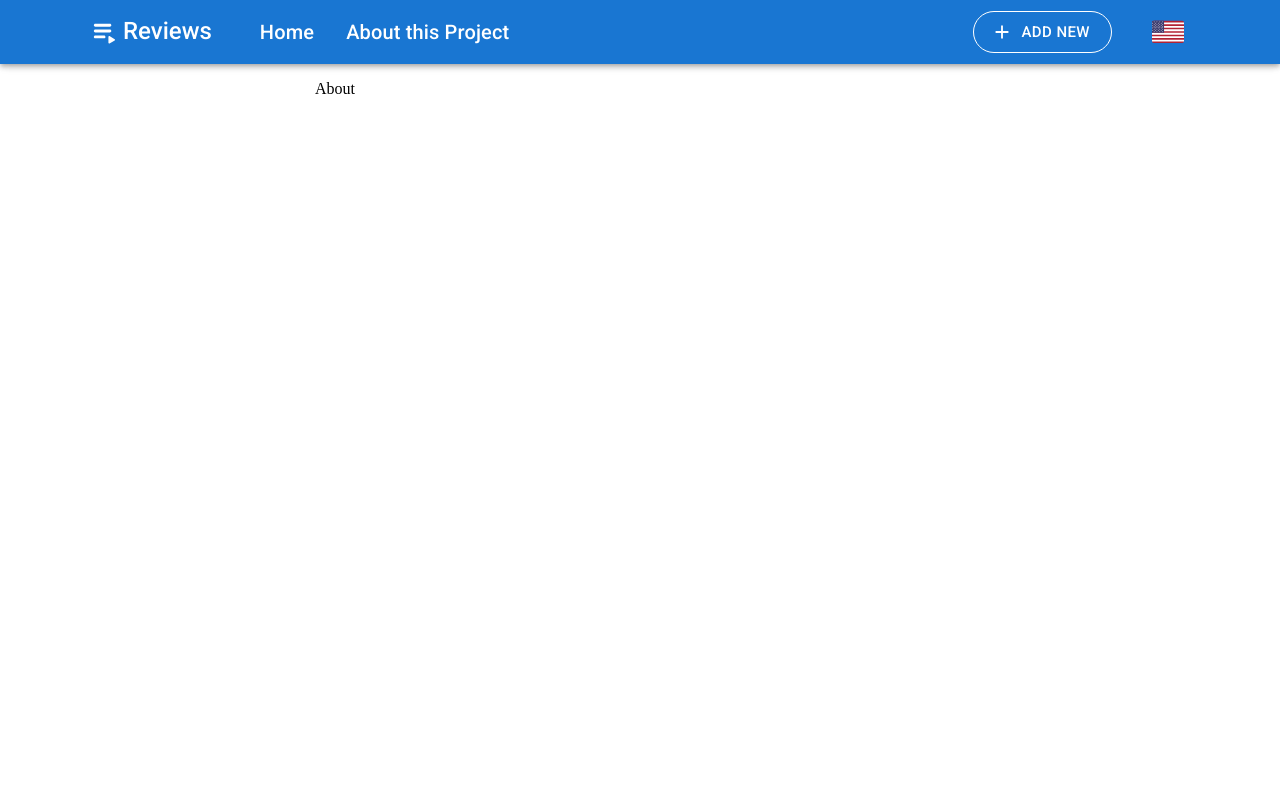
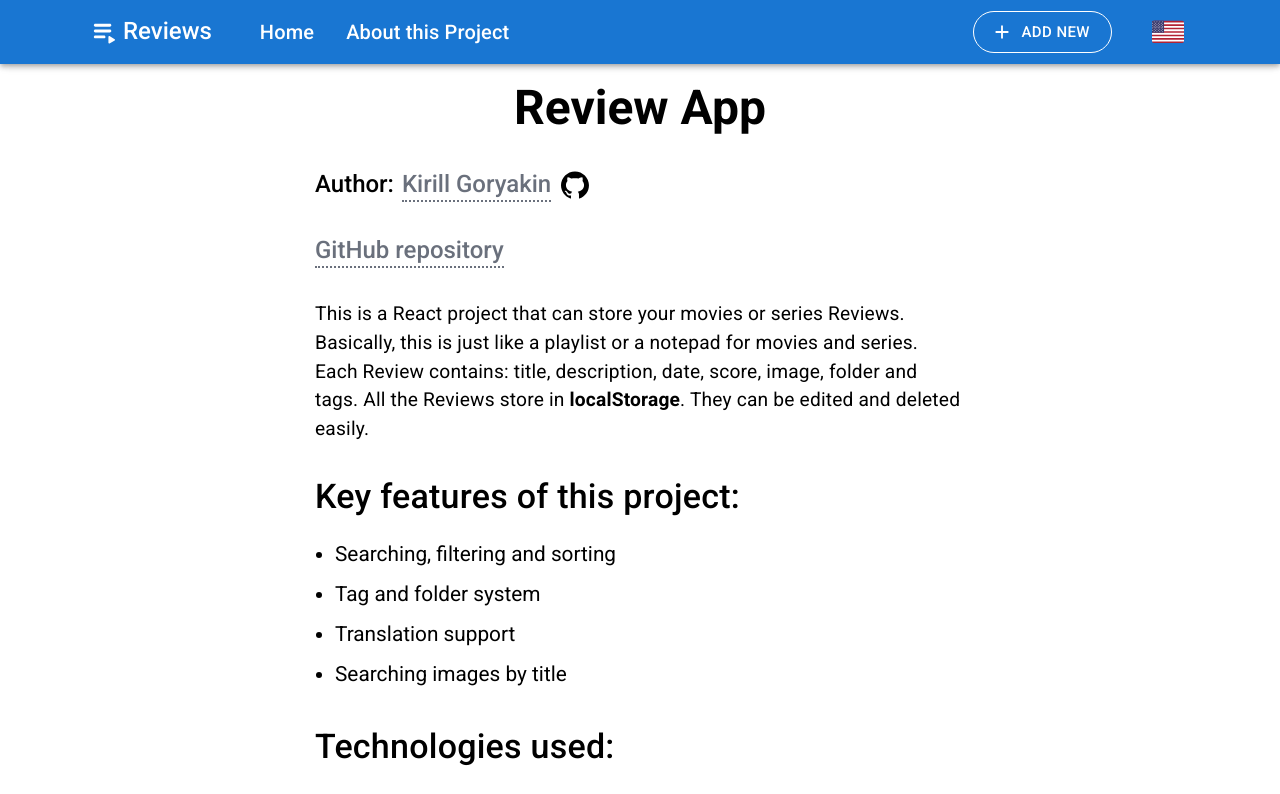
Before and after one commit to KirillGoryakin/ReviewApp-react, a React (Create React App) app: page /about in a window 1280 px wide. Shown: the top 794 px of the page. Built offline with nearby package versions, Linux system fonts and the light colour scheme.

Commit message:
Added About page

```diff
--- a/src/assets/lang/en_us.json
+++ b/src/assets/lang/en_us.json
@@ -64,5 +64,23 @@
 
   "notFoundPage.404": "404",
   "notFoundPage.text": "Page not found",
-  "notFoundPage.buttonHome": "Home Page"
+  "notFoundPage.buttonHome": "Home Page",
+
+  "about.title": "Review App",
+  "about.author": "Author:",
+  "about.repository": "GitHub repository",
+  "about.text": "This is a React project that can store your movies or series Reviews. Basically, this is just like a playlist or a notepad for movies and series. Each Review contains: title, description, date, score, image, folder and tags. All the Reviews store in <b>localStorage</b>. They can be edited and deleted easily.",
+
+  "about.keyFeatures.title": "Key features of this project:",
+  "about.keyFeatures.item1": "Searching, filtering and sorting",
+  "about.keyFeatures.item2": "Tag and folder system",
+  "about.keyFeatures.item3": "Translation support",
+  "about.keyFeatures.item4": "Searching images by title",
+
+  "about.technologies.title": "Technologies used:",
+  "about.technologies.item1": "React JS",
+  "about.technologies.item2": "Typescript",
+  "about.technologies.item3": "Redux ToolKit",
+  "about.technologies.item4": "Redux Persist",
+  "about.technologies.item5": "Material UI"
 }
--- a/src/assets/lang/ru_ru.json
+++ b/src/assets/lang/ru_ru.json
@@ -65,5 +65,23 @@
 
   "notFoundPage.404": "404",
   "notFoundPage.text": "Страница не найдена",
-  "notFoundPage.buttonHome": "На Главную"
+  "notFoundPage.buttonHome": "На Главную",
+
+  "about.title": "Review App",
+  "about.author": "Автор:",
+  "about.repository": "GitHub репозиторий",
+  "about.text": "Это React проект, который может хранить ваши Рецензии на фильмы или сериалы. В общем, это как плейлист или записная книжка для фильмов или сериалов. Каждая рецензия содержит: название, описание, дату, оценку, картинку, папку и теги. Все рецензии хранятся в <b>localStorage</b>. Они легко могут быть изменены или удалены.",
+
+  "about.keyFeatures.title": "Главные особенности проекта:",
+  "about.keyFeatures.item1": "Поиск, фильтрация и сортировка",
+  "about.keyFeatures.item2": "Система тегов и папок",
+  "about.keyFeatures.item3": "Поддержка перевода",
+  "about.keyFeatures.item4": "Поиск картинок по названию",
+
+  "about.technologies.title": "Использованные технологии:",
+  "about.technologies.item1": "React JS",
+  "about.technologies.item2": "Typescript",
+  "about.technologies.item3": "Redux ToolKit",
+  "about.technologies.item4": "Redux Persist",
+  "about.technologies.item5": "Material UI"
 }
--- a/src/components/TagSelector/TagAdd.tsx
+++ b/src/components/TagSelector/TagAdd.tsx
@@ -78,7 +78,7 @@ const TagAdd: React.FC<Props> = ({ context }) => {
           }}
         >
           {
-            (includedTags.length < tags.length)
+            (!tags.every(value => includedTags.includes(value)))
               ? tags.map(tag =>
                 (!includedTags.includes(tag))
                 &&
--- a/src/components/TagSelector/TagSearch.tsx
+++ b/src/components/TagSelector/TagSearch.tsx
@@ -60,7 +60,7 @@ const TagSearch = () => {
           }}
         >
           {
-            (searchTags.length < tags.length)
+            (!tags.every(value => searchTags.includes(value)))
               ? tags.map(tag =>
                 (!searchTags.includes(tag))
                 &&
--- a/src/pages/AboutPage/AboutPage.tsx
+++ b/src/pages/AboutPage/AboutPage.tsx
@@ -1,9 +1,47 @@
-
+import { Typography } from "@mui/material";
+import { useTranslate } from "hooks/useTranslate";
+import { Author } from "./Author";
+import { List, ListItem } from "./List";
+import { Repository } from "./Repository";
 
 const AboutPage = () => {
+  const { __ } = useTranslate();
+
   return (
     <div>
-      About
+      <Typography
+        variant="h3"
+        textAlign='center'
+        fontWeight={600}
+      >
+        {__("about.title")}
+      </Typography>
+
+      <Author />
+
+      <Repository />
+
+      <Typography
+        fontSize={'1.2rem'}
+        component='div'
+        mt={4}
+        dangerouslySetInnerHTML={{ __html: __("about.text") }}
+      />
+
+      <List title={__("about.keyFeatures.title")}>
+        <ListItem>{__("about.keyFeatures.item1")}</ListItem>
+        <ListItem>{__("about.keyFeatures.item2")}</ListItem>
+        <ListItem>{__("about.keyFeatures.item3")}</ListItem>
+        <ListItem>{__("about.keyFeatures.item4")}</ListItem>
+      </List>
+
+      <List title={__("about.technologies.title")}>
+        <ListItem>{__("about.technologies.item1")}</ListItem>
+        <ListItem>{__("about.technologies.item2")}</ListItem>
+        <ListItem>{__("about.technologies.item3")}</ListItem>
+        <ListItem>{__("about.technologies.item4")}</ListItem>
+        <ListItem>{__("about.technologies.item5")}</ListItem>
+      </List>
     </div>
   )
 }
--- /dev/null
+++ b/src/pages/AboutPage/Author.tsx
@@ -0,0 +1,53 @@
+import styled from "@emotion/styled";
+import { Typography } from "@mui/material";
+import githubIcon from 'assets/img/github.svg';
+import { useTranslate } from "hooks/useTranslate";
+
+const greyPrimeary = "#6a707c";
+const greySecondary = "#acb1b9";
+
+const StyledSpanLink = styled.span`
+  color: ${greyPrimeary};
+  border-bottom: 2px dotted ${greyPrimeary};
+  transition: 0.15s color ease-in-out, 0.15s border-bottom ease-in-out;
+
+  &:hover {
+    color: ${greySecondary};
+    border-color: ${greySecondary};
+  }
+`;
+
+const Author = () => {
+  const { __ } = useTranslate();
+
+  return (
+    <Typography
+      variant="h5"
+      fontWeight={500}
+      mt={4}
+    >
+      {__("about.author")}
+      <a
+        href="https://github.com/KirillGoryakin"
+        target='_blank'
+        style={{
+          marginLeft: '0.5rem',
+          display: 'inline-flex',
+          alignItems: 'center'
+        }}
+      >
+        <StyledSpanLink>Kirill Goryakin</StyledSpanLink>
+        <img
+          src={githubIcon}
+          width='32px'
+          height='32px'
+          style={{
+            marginLeft: '0.5rem'
+          }}
+        />
+      </a>
+    </Typography>
+  )
+}
+
+export { Author };
--- /dev/null
+++ b/src/pages/AboutPage/List.tsx
@@ -0,0 +1,35 @@
+import styled from "@emotion/styled";
+import { Typography } from "@mui/material";
+
+const ListItem = styled.li`
+  font-size: 1.3rem;
+  font-family: "Roboto","Helvetica","Arial",sans-serif;
+  line-height: 2.5rem;
+`;
+
+type ListProps = {
+  title: string;
+  children: React.ReactNode;
+};
+
+const List: React.FC<ListProps> = ({title, children}) => {
+  return (
+    <div style={{ marginTop: '2rem' }}>
+      <Typography
+        variant="h4"
+        fontWeight={500}
+      >
+        {title}
+      </Typography>
+      <ul style={{
+        listStyle: 'disc',
+        paddingLeft: '20px',
+        marginTop: '1rem'
+      }}>
+        {children}
+      </ul>
+    </div>
+  )
+}
+
+export { List, ListItem };
--- /dev/null
+++ b/src/pages/AboutPage/Repository.tsx
@@ -0,0 +1,42 @@
+import styled from "@emotion/styled";
+import { Typography } from "@mui/material";
+import { useTranslate } from "hooks/useTranslate";
+
+const greyPrimeary = "#6a707c";
+const greySecondary = "#acb1b9";
+
+const StyledSpanLink = styled.span`
+  color: ${greyPrimeary};
+  border-bottom: 2px dotted ${greyPrimeary};
+  transition: 0.15s color ease-in-out, 0.15s border-bottom ease-in-out;
+
+  &:hover {
+    color: ${greySecondary};
+    border-color: ${greySecondary};
+  }
+`;
+
+const Repository = () => {
+  const { __ } = useTranslate();
+
+  return (
+    <Typography
+      variant="h5"
+      fontWeight={500}
+      mt={4}
+    >
+      <a
+        href="https://github.com/KirillGoryakin/ReviewApp-react"
+        target='_blank'
+        style={{
+          display: 'inline-flex',
+          alignItems: 'center'
+        }}
+      >
+        <StyledSpanLink>{__("about.repository")}</StyledSpanLink>
+      </a>
+    </Typography>
+  )
+}
+
+export { Repository };
```
Also changed, not shown: src/assets/img/github.svg (added).
